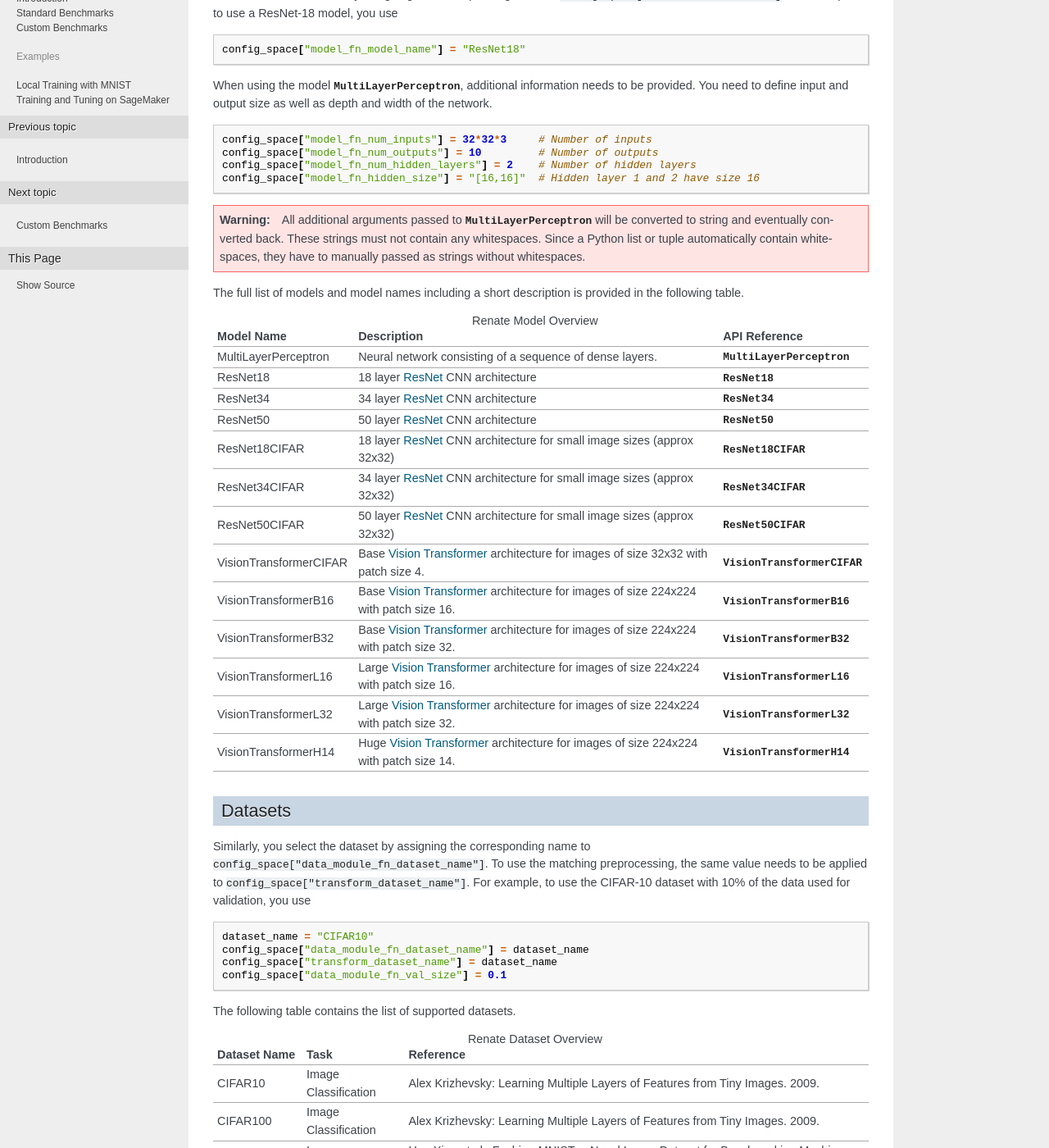
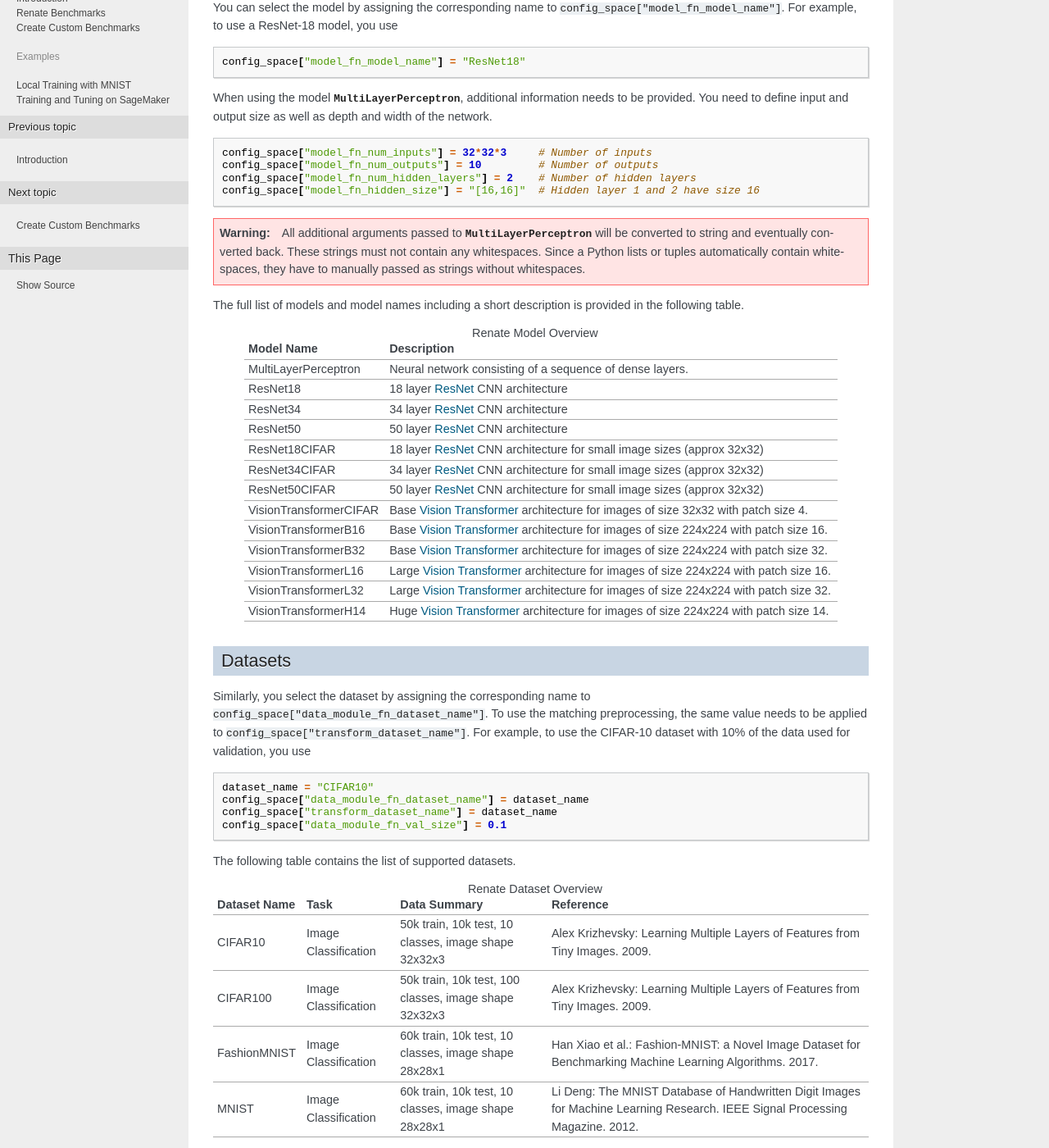
Before and after one commit to awslabs/Renate, a Sphinx documentation site: the page built from doc/benchmarking/renate_benchmarks.rst, in a window 1280 px wide and 1400 px high, scrolled down 501 px. Shown: the whole window at 82% size. Built offline with Sphinx 7.4.7, drawn with Linux system fonts in a browser that asks for light colours; pages that are not in the unit, such as notebooks, are missing from menus; some of the changed text lies outside the part shown.

Commit message:
consider remarks

```diff
--- a/doc/benchmarking/custom_benchmarks.rst
+++ b/doc/benchmarking/custom_benchmarks.rst
@@ -1,6 +1,6 @@
 .. _benchmarking-custom-benchmarks:
 
-Custom Benchmarks
-*******************
+Create Custom Benchmarks
+*******************************
 
 todo
--- a/doc/benchmarking/introduction.rst
+++ b/doc/benchmarking/introduction.rst
@@ -11,5 +11,5 @@
 intuitive.
 
 In the following chapters, we will discuss how this interface can be used to experiment on
-:ref:`standard benchmarks <benchmarking-standard-benchmarks>` as well as
+:ref:`Renate benchmarks <benchmarking-renate-benchmarks>` as well as
 :ref:`custom benchmarks <benchmarking-custom-benchmarks>`.
--- a/doc/benchmarking/standard_benchmarks.rst
+++ b/doc/benchmarking/renate_benchmarks.rst
@@ -1,10 +1,10 @@
-.. _benchmarking-standard-benchmarks:
+.. _benchmarking-renate-benchmarks:
 
-Standard Benchmarks
-*******************
+Renate Benchmarks
+*****************
 
-Renate features a variety of :ref:`models <benchmarking-standard-benchmarks-models>`,
-:ref:`datasets <benchmarking-standard-benchmarks-datasets>` and :ref:`scenarios <benchmarking-standard-benchmarks-scenarios>`.
+Renate features a variety of :ref:`models <benchmarking-renate-benchmarks-models>`,
+:ref:`datasets <benchmarking-renate-benchmarks-datasets>` and :ref:`scenarios <benchmarking-renate-benchmarks-scenarios>`.
 This allows for evaluating the different Renate updaters on many standard benchmarks.
 In the following, we describe how to combine the different components to your very own benchmark.
 Independent of the benchmark, they all are started via :py:func:`~renate.benchmark.experimentation.execute_experiment_job`.
@@ -23,9 +23,10 @@
         mode="max",
         metric="val_accuracy",
         num_updates=5,
+        seed=0,
     )
 
-.. _benchmarking-standard-benchmarks-models:
+.. _benchmarking-renate-benchmarks-models:
 
 Models
 ======
@@ -51,7 +52,7 @@
 .. warning::
     All additional arguments passed to :py:class:`~renate.benchmark.models.mlp.MultiLayerPerceptron` will be
     converted to string and eventually converted back.
-    These strings must not contain any whitespaces. Since a Python list or tuple automatically contain whitespaces,
+    These strings must not contain any whitespaces. Since a Python lists or tuples automatically contain whitespaces,
     they have to manually passed as strings without whitespaces.
 
 The full list of models and model names including a short description is provided in the following table.
@@ -61,49 +62,35 @@
 
     * - Model Name
       - Description
-      - API Reference
     * - MultiLayerPerceptron
       - Neural network consisting of a sequence of dense layers.
-      - :py:class:`~renate.benchmark.models.mlp.MultiLayerPerceptron`
     * - ResNet18
       - 18 layer `ResNet <https://arxiv.org/pdf/1512.03385.pdf>`_ CNN architecture
-      - :py:class:`~renate.benchmark.models.resnet.ResNet18`
     * - ResNet34
       - 34 layer `ResNet <https://arxiv.org/pdf/1512.03385.pdf>`_ CNN architecture
-      - :py:class:`~renate.benchmark.models.resnet.ResNet34`
     * - ResNet50
       - 50 layer `ResNet <https://arxiv.org/pdf/1512.03385.pdf>`_ CNN architecture
-      - :py:class:`~renate.benchmark.models.resnet.ResNet50`
     * - ResNet18CIFAR
       - 18 layer `ResNet <https://arxiv.org/pdf/1512.03385.pdf>`_ CNN architecture for small image sizes (approx 32x32)
-      - :py:class:`~renate.benchmark.models.resnet.ResNet18CIFAR`
     * - ResNet34CIFAR
       - 34 layer `ResNet <https://arxiv.org/pdf/1512.03385.pdf>`_ CNN architecture for small image sizes (approx 32x32)
-      - :py:class:`~renate.benchmark.models.resnet.ResNet34CIFAR`
     * - ResNet50CIFAR
       - 50 layer `ResNet <https://arxiv.org/pdf/1512.03385.pdf>`_ CNN architecture for small image sizes (approx 32x32)
-      - :py:class:`~renate.benchmark.models.resnet.ResNet50CIFAR`
     * - VisionTransformerCIFAR
       - Base `Vision Transformer <https://arxiv.org/pdf/2010.11929.pdf>`_ architecture for images of size 32x32 with patch size 4.
-      - :py:class:`~renate.benchmark.models.vision_transformer.VisionTransformerCIFAR`
     * - VisionTransformerB16
       - Base `Vision Transformer <https://arxiv.org/pdf/2010.11929.pdf>`_ architecture for images of size 224x224 with patch size 16.
-      - :py:class:`~renate.benchmark.models.vision_transformer.VisionTransformerB16`
     * - VisionTransformerB32
       - Base `Vision Transformer <https://arxiv.org/pdf/2010.11929.pdf>`_ architecture for images of size 224x224 with patch size 32.
-      - :py:class:`~renate.benchmark.models.vision_transformer.VisionTransformerB32`
     * - VisionTransformerL16
       - Large `Vision Transformer <https://arxiv.org/pdf/2010.11929.pdf>`_ architecture for images of size 224x224 with patch size 16.
-      - :py:class:`~renate.benchmark.models.vision_transformer.VisionTransformerL16`
     * - VisionTransformerL32
       - Large `Vision Transformer <https://arxiv.org/pdf/2010.11929.pdf>`_ architecture for images of size 224x224 with patch size 32.
-      - :py:class:`~renate.benchmark.models.vision_transformer.VisionTransformerL32`
     * - VisionTransformerH14
       - Huge `Vision Transformer <https://arxiv.org/pdf/2010.11929.pdf>`_ architecture for images of size 224x224 with patch size 14.
-      - :py:class:`~renate.benchmark.models.vision_transformer.VisionTransformerH14`
 
 
-.. _benchmarking-standard-benchmarks-datasets:
+.. _benchmarking-renate-benchmarks-datasets:
 
 Datasets
 ========
@@ -126,21 +113,26 @@
 
     * - Dataset Name
       - Task
+      - Data Summary
       - Reference
     * - CIFAR10
       - Image Classification
+      - 50k train, 10k test, 10 classes, image shape 32x32x3
       - Alex Krizhevsky: Learning Multiple Layers of Features from Tiny Images. 2009.
     * - CIFAR100
       - Image Classification
+      - 50k train, 10k test, 100 classes, image shape 32x32x3
       - Alex Krizhevsky: Learning Multiple Layers of Features from Tiny Images. 2009.
     * - FashionMNIST
       - Image Classification
+      - 60k train, 10k test, 10 classes, image shape 28x28x1
       - Han Xiao et al.: Fashion-MNIST: a Novel Image Dataset for Benchmarking Machine Learning Algorithms. 2017.
     * - MNIST
       - Image Classification
+      - 60k train, 10k test, 10 classes, image shape 28x28x1
       - Li Deng: The MNIST Database of Handwritten Digit Images for Machine Learning Research. IEEE Signal Processing Magazine. 2012.
 
-.. _benchmarking-standard-benchmarks-scenarios:
+.. _benchmarking-renate-benchmarks-scenarios:
 
 Scenarios
 =========
@@ -156,37 +148,32 @@
 
 .. code-block:: python
 
-    config_space["data_module_fn_scenario_name"] = "class_incremental"
+    config_space["data_module_fn_scenario_name"] = "ClassIncrementalScenario"
     config_space["data_module_fn_class_groupings"] = "[[1,2],[3,4]]"
 
 .. warning::
     As already explained in more detail above, lists and tuples must be passed as strings without whitespaces.
 
 .. list-table:: Renate Scenario Overview
-    :widths: 15 34 35 1
+    :widths: 15 35 35
     :header-rows: 1
 
     * - Scenario Name
       - Description
       - Settings
-      - API Reference
-    * - benchmark
+    * - :py:class:`~renate.benchmark.scenarios.BenchmarkScenario`
       - Used in combination only with CLEAR-10 or CLEAR-100.
       - * :code:`data_module_fn_num_tasks`: Number of data partitions.
-      - :py:class:`~renate.benchmark.scenarios.BenchmarkScenario`
-    * - class_incremental
+    * - :py:class:`~renate.benchmark.scenarios.ClassIncrementalScenario`
       - Creates data partitions by splitting the data according to class labels.
       - * :code:`data_module_fn_class_groupings`: List of list containing the class labels.
-      - :py:class:`~renate.benchmark.scenarios.ClassIncrementalScenario`
-    * - permutation
+    * - :py:class:`~renate.benchmark.scenarios.PermutationScenario`
       - Creates data partitions by randomly permuting the input features.
       - * :code:`data_module_fn_num_tasks`: Number of data partitions.
         * :code:`data_module_fn_input_dim`: Data dimensionality (tuple or int as string).
-      - :py:class:`~renate.benchmark.scenarios.PermutationScenario`
-    * - rotation
+    * - :py:class:`~renate.benchmark.scenarios.ImageRotationScenario`
       - Creates data partitions by rotating the images by different angles.
       - * :code:`data_module_fn_degrees`: Tuple of degrees as string.
-      - :py:class:`~renate.benchmark.scenarios.ImageRotationScenario`
 
 Example: Class-incremental Learning on CIFAR-10
 ===============================================
--- a/doc/index.rst
+++ b/doc/index.rst
@@ -19,7 +19,7 @@
     :maxdepth: 1
 
     benchmarking/introduction
-    benchmarking/standard_benchmarks
+    benchmarking/renate_benchmarks
     benchmarking/custom_benchmarks
 
 .. toctree::
```
Also changed, not shown: 4 other files.
